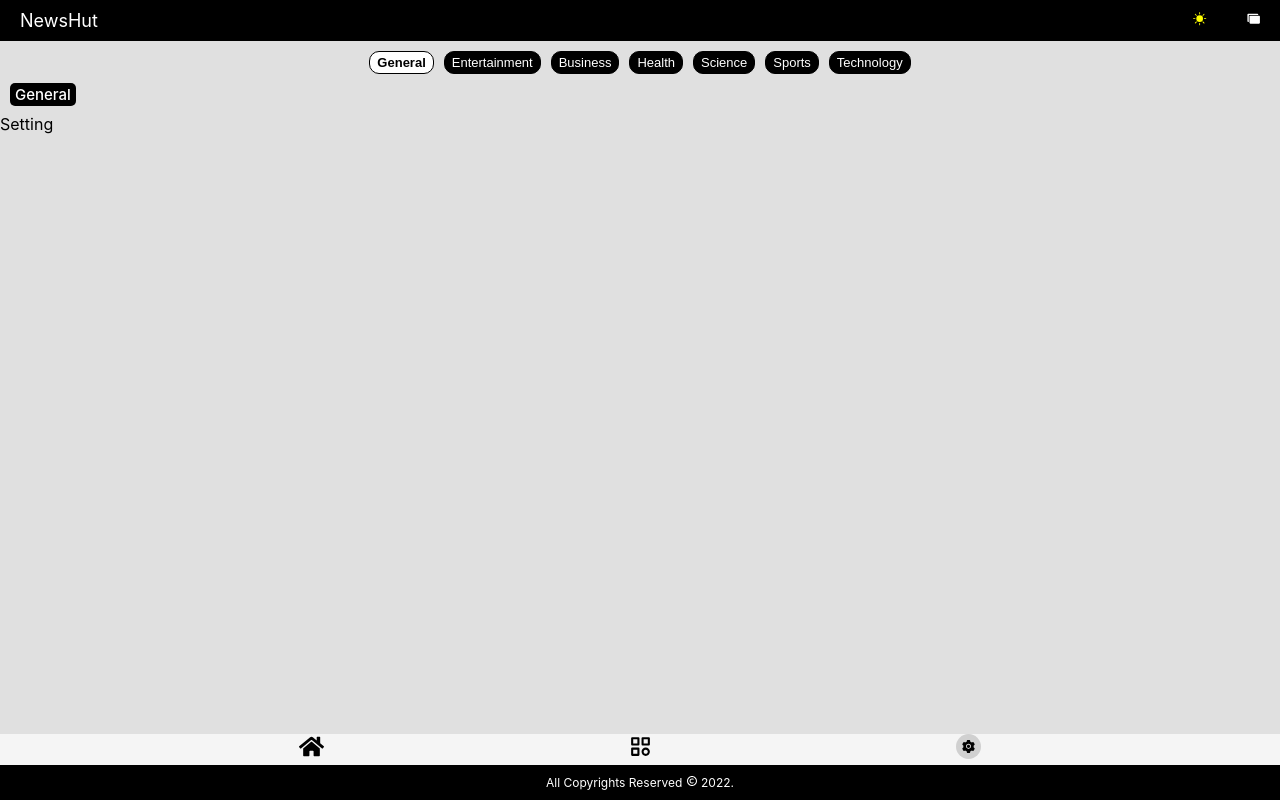
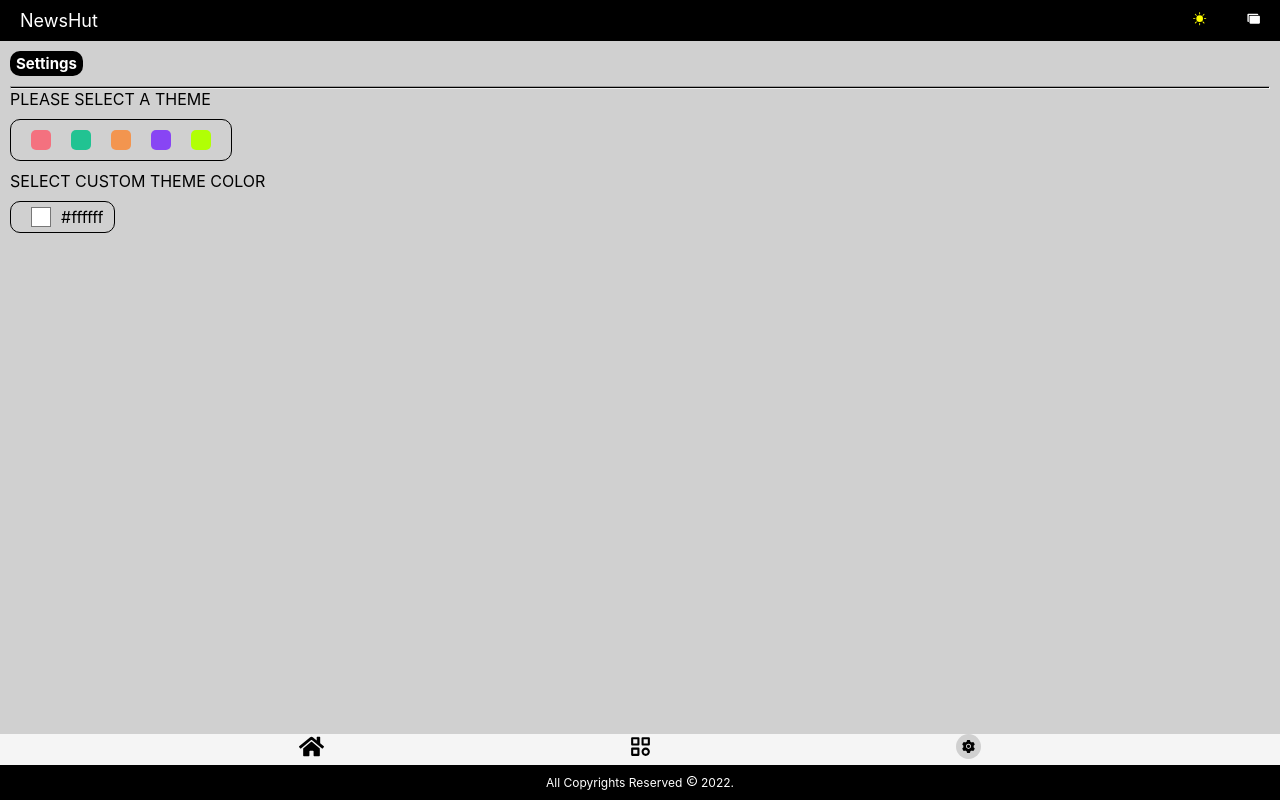
Before and after one commit to anandpothraj/newshut, a React (Create React App) app: page /settings in a window 1280 px wide. Built offline with nearby package versions, Linux system fonts and the light colour scheme.

Commit message:
Completed the home page and ui part

```diff
--- a/src/App.css
+++ b/src/App.css
@@ -174,7 +174,9 @@ body{
 }
 
 .cardNews{
+    margin: auto;
     display: flex;
+    width: 50%;
     height: inherit;
     flex-direction: column;
 }
@@ -216,6 +218,101 @@ body{
 }
 
 /* NewsContainer */
+
+
+/* Browse Categories */
+
+.browseCategories{
+    padding: 10px;
+}
+
+.heading{
+    font-size: 20px;
+    margin-bottom: 10px;
+}
+
+.browseHeading{
+    font-size: 15px;
+    margin: 10px 0px;
+}
+
+.categoriesSection{
+    display:flex;
+}
+
+.heading{
+    padding: 10px;
+}
+
+.settings{
+    padding: 10px;
+}
+
+.settingHeading{
+    font-size: 15px;
+    margin-bottom: 10px;
+    color: white;
+    display: inline-block;
+    padding: 3px 6px;
+    border-radius: 10px;
+
+}
+
+.primaryTheme{
+    margin: 10px 0px;
+    display: flex;
+    padding: 10px;
+    border-radius: 10px;
+    width: fit-content;
+}
+
+.color{
+    margin: 0px 10px;
+    width: 20px;
+    height: 20px;
+    border-radius: 5px;
+    cursor: pointer;
+}
+
+.customPicker{
+    margin-bottom: 10px;
+}
+
+.customPickerText{
+    margin-bottom: 10px;
+}
+
+.customPickerInfo{
+    width: fit-content;
+    padding:  5px 10px;
+    border-radius: 10px;
+    display: flex;
+}
+
+.customColorPicker{
+    margin: 0px 10px;
+    width: 20px;
+    height: 20px;
+    border: none;
+    outline: none;
+    background: none;
+    cursor: pointer;
+}
+
+.customSpan{
+    margin: auto;
+}
+
+.customColorPicker::-webkit-color-swatch-wrapper{
+    padding: 0;
+    border-radius: 5px;
+}
+
+
+
+
+
+/* Browse Categories */
 
 /* Footer */
 
@@ -261,6 +358,17 @@ body{
 
 
 
+
+
+@media screen and (max-width: 900px) {
+    .cardNews{
+        width: 70%;
+    }
+    .cardImgDiv{
+        height: 50%;
+    }
+}
+
 @media screen and (max-width: 750px) {
     .gridImgDiv{
         width: 40%;
@@ -296,6 +404,9 @@ body{
     .cardImgDiv{
         height: 40%;
     }
+    .cardNews{
+        width: 90%;
+    }
 }
 
 @media screen and (max-width: 300px) {
--- a/src/App.js
+++ b/src/App.js
@@ -8,14 +8,13 @@ import NewsContainer from './components/NewsContainer/NewsContainer';
 import Categories from './components/Categories/Categories';
 import Settings from './components/Settings/Setting';
 
-
 const App = () => {
 
   const { mode } = useContext(Theme);
 
   return (
     <Router>
-      <div className='app' style={(mode === "dark")?{backgroundColor:"#E0E0E0"}:{backgroundColor:"white"}}>
+      <div className='app' style={(mode === "dark")?{backgroundColor:"#D0D0D0"}:{backgroundColor:"white"}}>
         <Header/>
         <Routes>
           <Route path='/' element={<NewsContainer/>} exact/>
--- a/src/Context.js
+++ b/src/Context.js
@@ -6,12 +6,13 @@ const Context = ({children}) => {
 
     const existingMode = localStorage.getItem('mode');
     const existingView = localStorage.getItem('view');
+    const [ customTheme, setCustomTheme ] = useState("#ffffff");
     const [ currentCategory , setCurrentCategory ] = useState("General");
     const [ mode , setMode ] = useState(existingMode?existingMode:"dark");
     const [ view , setView ] = useState(existingView?existingView:"grid");
 
     return (
-        <Theme.Provider value={{mode , setMode, view, setView, currentCategory, setCurrentCategory }}>{children}</Theme.Provider>
+        <Theme.Provider value={{customTheme, setCustomTheme,mode , setMode, view, setView, currentCategory, setCurrentCategory}}>{children}</Theme.Provider>
     )
 }
 
--- a/src/components/Categories/Categories.js
+++ b/src/components/Categories/Categories.js
@@ -1,8 +1,78 @@
-import React from 'react'
+import React, { useState, useEffect, useContext } from 'react';
+import { Theme } from '../../Context';
+import { FaTheaterMasks, FaHeartbeat } from 'react-icons/fa';
+import { MdOutlineBusinessCenter, MdOutlineBiotech, MdSportsVolleyball } from 'react-icons/md';
+import { TbBrandMeta } from 'react-icons/tb';
+import { GiMaterialsScience } from 'react-icons/gi';
 
 const Categories = () => {
+
+  const [ css, setCss ] = useState("");
+  const { mode, customTheme } = useContext(Theme);
+
+  const category = [
+    {
+      name:"General",
+      logo:<GiMaterialsScience/>
+    },
+    {
+      name:"Entertainment",
+      logo:<FaTheaterMasks/>
+    },
+    {
+      name:"Business",
+      logo:<MdOutlineBusinessCenter/>
+    },
+    {
+      name:"Health",
+      logo:<FaHeartbeat/>
+    }
+    ,{
+      name:"Science",
+      logo:<MdOutlineBiotech/>
+    },
+    {
+      name:"Sports",
+      logo:<MdSportsVolleyball/>
+    },
+    {
+      name:"Technology",
+      logo:<TbBrandMeta/>
+    }
+  ]
+
+  useEffect(() => {
+
+    if(mode === "dark"){
+      setCss("black")
+    }
+    else{
+      setCss("rgb(0,123,255)")
+    }
+
+  }, [mode,customTheme])
+
   return (
-    <div>Categories</div>
+    <div className='browseCategories'>
+      <div className="heading">
+        <h3>Categories</h3>
+      </div>
+      <hr />
+      <h6 className='browseHeading'>Browse Categories</h6>
+      <hr />
+      <div className="categoriesSection">
+        <div className="categoriesDiv">
+          <div className="singleCategory">
+            {category.map((cat, index) => (
+              <>
+                <span key={index}>{cat.name}</span>
+                <span>{cat.logo}</span>
+              </>
+            ))}
+          </div>
+        </div>
+      </div>
+    </div>
   )
 }
 
--- a/src/components/Footer/Footer.js
+++ b/src/components/Footer/Footer.js
@@ -1,14 +1,26 @@
-import React, { useContext } from 'react';
+import React, { useState, useEffect, useContext } from 'react';
 import FooterNav from './FooterNav';
 import MainFooter from './MainFooter';
 import { Theme } from '../../Context';
 
 const Footer = () => {
 
-  const { mode } = useContext(Theme);
+  const [ css, setCss ] = useState("");
+  const { mode, customTheme } = useContext(Theme);
+
+  useEffect(() => {
+
+    if(mode === "dark"){
+      setCss("black")
+    }
+    else{
+      setCss("rgb(0,123,255)")
+    }
+
+  }, [mode,customTheme])
 
   return (
-    <div className='footer' style={(mode === "dark")?{backgroundColor:"black"}:{backgroundColor:"rgb(0,123,255)"}}>
+    <div className='footer' style={(customTheme !== "#ffffff")?{backgroundColor:customTheme}:{backgroundColor:css}}>
       <FooterNav/>
       <MainFooter/>
     </div>
--- a/src/components/Footer/FooterNav.js
+++ b/src/components/Footer/FooterNav.js
@@ -1,4 +1,4 @@
-import React, { useContext } from 'react';
+import React, { useState, useEffect, useContext } from 'react';
 import { AiFillSetting } from "react-icons/ai";
 import { FaHome } from "react-icons/fa";
 import { BiCategory } from "react-icons/bi";
@@ -7,19 +7,31 @@ import { Link, useLocation } from 'react-router-dom';
 
 const FooterNav = () => {
 
-  const { mode } = useContext(Theme);
+  const [ css, setCss ] = useState("");
+  const { mode, customTheme } = useContext(Theme);
   const location = useLocation();
+
+  useEffect(() => {
+
+    if(mode === "dark"){
+      setCss("black")
+    }
+    else{
+      setCss("rgb(0,123,255)")
+    }
+
+  }, [mode,customTheme])
 
   return (
     <div className='footerNav'>
       <Link to="/">
-        <span className="footerNavSpan"><FaHome  className={`footerLogo ${(location.pathname === "/")? "activeFooterLogo":""}`} style={(mode === "dark")?{color:"black"}:{color:"rgb(0,123,255)"}}/></span>
+        <span className="footerNavSpan"><FaHome  className={`footerLogo ${(location.pathname === "/")? "activeFooterLogo":""}`} style={(customTheme !== "#ffffff")?{color:customTheme}:{color:css}}/></span>
       </Link>
       <Link to="/categories">
-        <span className="footerNavSpan"><BiCategory className={`footerLogo ${(location.pathname === "/categories")? "activeFooterLogo":""}`} style={(mode === "dark")?{color:"black"}:{color:"rgb(0,123,255)"}}/></span>
+        <span className="footerNavSpan"><BiCategory className={`footerLogo ${(location.pathname === "/categories")? "activeFooterLogo":""}`} style={(customTheme !== "#ffffff")?{color:customTheme}:{color:css}}/></span>
       </Link>
       <Link to="/settings">
-        <span className="footerNavSpan"><AiFillSetting className={`footerLogo ${(location.pathname === "/settings")? "activeFooterLogo":""}`} style={(mode === "dark")?{color:"black"}:{color:"rgb(0,123,255)"}}/></span>
+        <span className="footerNavSpan"><AiFillSetting className={`footerLogo ${(location.pathname === "/settings")? "activeFooterLogo":""}`} style={(customTheme !== "#ffffff")?{color:customTheme}:{color:css}}/></span>
       </Link>
     </div>
   )
--- a/src/components/Header/Categories.js
+++ b/src/components/Header/Categories.js
@@ -1,24 +1,39 @@
+import React, { useState, useContext, useEffect } from 'react';
+import { useLocation } from 'react-router-dom';
 import { Theme } from '../../Context';
-import React, { useContext } from 'react';
 
 const Categories = () => {
 
-  const { mode, currentCategory, setCurrentCategory } = useContext(Theme);
+  const location = useLocation();
+  const [ css, setCss ] = useState("");
+  const { mode, currentCategory, setCurrentCategory, customTheme } = useContext(Theme);
 
   const setCategory = (e) => {
     setCurrentCategory(e.currentTarget.id)
   }
+
+  useEffect(() => {
+
+    if(mode === "dark"){
+      setCss("black")
+    }
+    else{
+      setCss("rgb(0,123,255)")
+    }
+
+  }, [mode,customTheme])
+
   return (
     <>
-        <div className='categories'>
+        <div className='categories' style={(location.pathname === "/")?{}:{display:"none"}}>
             <div className="wrapper">
-              <button id="General" className={`categoriesBtn ${("General" === currentCategory)? "activeCat":""}`} onClick={setCategory} style={(mode === "dark")?{backgroundColor:"black"}:{backgroundColor:"rgb(0,123,255)",border:"1px solid rgb(0,123,255)"}}>General</button>
-              <button id="Entertainment" className={`categoriesBtn ${("Entertainment" === currentCategory)? "activeCat":""}`} onClick={setCategory} style={(mode === "dark")?{backgroundColor:"black"}:{backgroundColor:"rgb(0,123,255)",border:"1px solid rgb(0,123,255)"}}>Entertainment</button>
-              <button id="Business" className={`categoriesBtn ${("Business" === currentCategory)? "activeCat":""}`} onClick={setCategory} style={(mode === "dark")?{backgroundColor:"black"}:{backgroundColor:"rgb(0,123,255)",border:"1px solid rgb(0,123,255)"}}>Business</button>
-              <button id="Health" className={`categoriesBtn ${("Health" === currentCategory)? "activeCat":""}`} onClick={setCategory} style={(mode === "dark")?{backgroundColor:"black"}:{backgroundColor:"rgb(0,123,255)",border:"1px solid rgb(0,123,255)"}}>Health</button>
-              <button id="Science" className={`categoriesBtn ${("Science" === currentCategory)? "activeCat":""}`} onClick={setCategory} style={(mode === "dark")?{backgroundColor:"black"}:{backgroundColor:"rgb(0,123,255)",border:"1px solid rgb(0,123,255)"}}>Science</button>
-              <button id="Sports" className={`categoriesBtn ${("Sports" === currentCategory)? "activeCat":""}`} onClick={setCategory} style={(mode === "dark")?{backgroundColor:"black"}:{backgroundColor:"rgb(0,123,255)",border:"1px solid rgb(0,123,255)"}}>Sports</button>
-              <button id="Technology" className={`categoriesBtn ${("Technology" === currentCategory)? "activeCat":""}`} onClick={setCategory} style={(mode === "dark")?{backgroundColor:"black"}:{backgroundColor:"rgb(0,123,255)",border:"1px solid rgb(0,123,255)"}}>Technology</button>
+              <button id="General" className={`categoriesBtn ${("General" === currentCategory)? "activeCat":""}`} onClick={setCategory} style={(customTheme !== "#ffffff")?{backgroundColor:customTheme}:{backgroundColor:css}}>General</button>
+              <button id="Entertainment" className={`categoriesBtn ${("Entertainment" === currentCategory)? "activeCat":""}`} onClick={setCategory} style={(customTheme !== "#ffffff")?{backgroundColor:customTheme}:{backgroundColor:css}}>Entertainment</button>
+              <button id="Business" className={`categoriesBtn ${("Business" === currentCategory)? "activeCat":""}`} onClick={setCategory} style={(customTheme !== "#ffffff")?{backgroundColor:customTheme}:{backgroundColor:css}}>Business</button>
+              <button id="Health" className={`categoriesBtn ${("Health" === currentCategory)? "activeCat":""}`} onClick={setCategory} style={(customTheme !== "#ffffff")?{backgroundColor:customTheme}:{backgroundColor:css}}>Health</button>
+              <button id="Science" className={`categoriesBtn ${("Science" === currentCategory)? "activeCat":""}`} onClick={setCategory} style={(customTheme !== "#ffffff")?{backgroundColor:customTheme}:{backgroundColor:css}}>Science</button>
+              <button id="Sports" className={`categoriesBtn ${("Sports" === currentCategory)? "activeCat":""}`} onClick={setCategory} style={(customTheme !== "#ffffff")?{backgroundColor:customTheme}:{backgroundColor:css}}>Sports</button>
+              <button id="Technology" className={`categoriesBtn ${("Technology" === currentCategory)? "activeCat":""}`} onClick={setCategory} style={(customTheme !== "#ffffff")?{backgroundColor:customTheme}:{backgroundColor:css}}>Technology</button>
             </div>
          </div>
     </>
--- a/src/components/Header/CurrentCategory.js
+++ b/src/components/Header/CurrentCategory.js
@@ -1,13 +1,27 @@
-import React, { useContext } from 'react';
+import React, {useState, useEffect, useContext } from 'react';
 import { Theme } from '../../Context';
+import { useLocation } from 'react-router-dom';
 
 const CurrentCategory = () => {
 
-  const { mode, currentCategory } = useContext(Theme);
+  const location = useLocation();
+  const [ css, setCss ] = useState("");
+  const { mode, currentCategory, customTheme } = useContext(Theme);
+
+  useEffect(() => {
+
+    if(mode === "dark"){
+      setCss("black")
+    }
+    else{
+      setCss("rgb(0,123,255)")
+    }
+
+  }, [mode,customTheme])
 
   return (
-    <div className='currentCategory' >
-        <span className="currentCategorySpan" style={(mode === "dark")?{backgroundColor:"black"}:{backgroundColor:"rgb(0,123,255)"}}>{currentCategory}</span>
+    <div className='currentCategory' style={(location.pathname === "/")?{}:{display:"none"}}>
+        <span className="currentCategorySpan" style={(customTheme !== "#ffffff")?{backgroundColor:customTheme}:{backgroundColor:css}}>{currentCategory}</span>
     </div>
   )
 }
--- a/src/components/Header/Navbar.js
+++ b/src/components/Header/Navbar.js
@@ -1,6 +1,6 @@
 import { Theme } from '../../Context';
 import { Link } from "react-router-dom";
-import React, { useContext } from 'react';
+import React, { useState, useContext, useEffect } from 'react';
 import { IoIosPhotos } from "react-icons/io";
 import { BsFillSunFill } from "react-icons/bs";
 import { BsFillMoonStarsFill } from "react-icons/bs";
@@ -8,24 +8,36 @@ import { MdOutlineHorizontalSplit } from "react-icons/md";
 
 const Navbar = () => {
 
-  const { mode, setMode, view, setView } = useContext(Theme);
+  const [ css, setCss ] = useState("");
+  const { mode, setMode, view, setView, customTheme } = useContext(Theme);
+
+  useEffect(() => {
+
+    if(mode === "dark"){
+      setCss("black")
+    }
+    else{
+      setCss("rgb(0,123,255)")
+    }
+
+  }, [mode,customTheme])
 
   return (
-    <div className='header' style={(mode === "dark")?{backgroundColor:"black"}:{backgroundColor:"rgb(0,123,255)"}}>
+    <div className='header' style={(customTheme !== "#ffffff")?{backgroundColor:customTheme}:{backgroundColor:css}}>
       <div className="logo">
         <Link to="/" style={{textDecoration:"none"}}>
           <span className='logoSpan'>NewsHut</span>
         </Link>
       </div>
       <div className="other">
-        <button className='otherBtn' style={(mode === "dark")?{backgroundColor:"black"}:{backgroundColor:"rgb(0,123,255)"}}>
+        <button className='otherBtn' style={(customTheme !== "#ffffff")?{backgroundColor:customTheme}:{backgroundColor:css}}>
           {(mode === 'dark')?
             <BsFillSunFill onClick={()=>{setMode("primary");localStorage.setItem("mode","primary")}} style={{color:"yellow"}}/>
             :
             <BsFillMoonStarsFill onClick={()=>{setMode("dark");localStorage.setItem("mode","dark")}} style={{color:"white"}}/>
           }
         </button>
-        <button className='otherBtn' style={(mode === "dark")?{backgroundColor:"black"}:{backgroundColor:"rgb(0,123,255)"}}>
+        <button className='otherBtn' style={(customTheme !== "#ffffff")?{backgroundColor:customTheme}:{backgroundColor:css}}>
           {(view === "grid")?
             <IoIosPhotos onClick={()=>{setView("card");localStorage.setItem("view","card")}} style={{color:"white"}}/>
             :
--- a/src/components/NewsContainer/CardContainer/CardNews.js
+++ b/src/components/NewsContainer/CardContainer/CardNews.js
@@ -1,30 +1,42 @@
-import React, { useContext } from 'react';
+import React, { useState, useEffect, useContext } from 'react';
 import { Theme } from '../../../Context';
 
 const CardNews = () => {
 
-  const { mode } = useContext(Theme);
+  const [ css, setCss ] = useState("");
+  const { mode, customTheme } = useContext(Theme);
+
+  useEffect(() => {
+
+    if(mode === "dark"){
+      setCss("black")
+    }
+    else{
+      setCss("rgb(0,123,255)")
+    }
+
+  }, [mode,customTheme])
 
   return (
     <>
       <div className="cardNews">
-        <div className="card" style={(mode === "dark")?{borderColor:"black"}:{borderColor:"rgb(0,123,255)"}}>
-          <div className="cardImgDiv" style={(mode === "dark")?{backgroundColor:"black"}:{backgroundColor:"rgb(0,123,255)"}}>
+        <div className="card" style={(customTheme !== "#ffffff")?{border:`1px solid ${customTheme}`}:{border:`1px solid ${css}`}}>
+          <div className="cardImgDiv" style={(customTheme !== "#ffffff")?{backgroundColor:customTheme}:{backgroundColor:css}}>
           </div>
           <div className="cardBody">
-            <h5 className="cardTitle">Lorem ipsum dolor sit amet consectetur adipisicing elit. Architecto repellat.</h5>
+            <h5 className="cardTitle" style={(customTheme !== "#ffffff")?{color:customTheme}:{color:css}}>Lorem ipsum dolor sit amet consectetur adipisicing elit. Architecto repellat.</h5>
             <p className="cardDesc">
               Lorem ipsum dolor, sit amet consectetur adipisicing elit. Nihil, maiores voluptas
               iste illo facere laudantium eos atque voluptatum sit repellendus dolor vitae, quia eveniet ut, quos
               voluptatem quaerat accusantium? Id unde aperiam porro voluptate possimus quibusdam nisi dolor ducimus.
             </p>
-            <button className='readMoreBtn' style={(mode === "dark")?{backgroundColor:"black"}:{backgroundColor:"rgb(0,123,255)"}}>Read More.</button>
+            <button className='readMoreBtn' style={(customTheme !== "#ffffff")?{backgroundColor:customTheme}:{backgroundColor:css}}>Read More.</button>
           </div>
         </div>
         <div className="btnDiv">
           <div className="navigationBtnDiv">
-            <button className='navigationBtn' style={(mode === "dark")?{backgroundColor:"black"}:{backgroundColor:"rgb(0,123,255)"}}>Previous</button>
-            <button className='navigationBtn' style={(mode === "dark")?{backgroundColor:"black"}:{backgroundColor:"rgb(0,123,255)"}}>Next</button>
+            <button className='navigationBtn' style={(customTheme !== "#ffffff")?{backgroundColor:customTheme}:{backgroundColor:css}}>Previous</button>
+            <button className='navigationBtn' style={(customTheme !== "#ffffff")?{backgroundColor:customTheme}:{backgroundColor:css}}>Next</button>
           </div>
         </div>
     </div>
--- a/src/components/NewsContainer/GridContainer/SingleGridNews.js
+++ b/src/components/NewsContainer/GridContainer/SingleGridNews.js
@@ -1,21 +1,33 @@
-import React, { useContext } from 'react';
+import React, { useState, useEffect, useContext } from 'react';
 import { Theme } from '../../../Context';
 
 const SingleGridNews = () => {
 
-  const { mode } = useContext(Theme);
+  const [ css, setCss ] = useState("");
+  const { mode, customTheme } = useContext(Theme);
+
+  useEffect(() => {
+
+    if(mode === "dark"){
+      setCss("black")
+    }
+    else{
+      setCss("rgb(0,123,255)")
+    }
+
+  }, [mode,customTheme])
 
   return (
-    <div className='singleGridNews' style={(mode === "dark")?{border:"1px solid black"}:{border:"1px solid rgb(0,123,255)"}}>
-        <div className="gridImgDiv" style={(mode === "dark")?{backgroundColor:"black"}:{backgroundColor:"rgb(0,123,255)"}}>
+    <div className='singleGridNews' style={(customTheme !== "#ffffff")?{border:`1px solid ${customTheme}`}:{border:`1px solid ${css}`}}>
+        <div className="gridImgDiv" style={(customTheme !== "#ffffff")?{backgroundColor:customTheme}:{backgroundColor:css}}>
         </div>
         <div className="gridInfoDiv">
-            <h5 className='title'>Lorem ipsum dolor sit amet consectetur adipisicing elit. Architecto repellat.</h5>
+            <h5 className='title' style={(customTheme !== "#ffffff")?{color:customTheme}:{color:css}}>Lorem ipsum dolor sit amet consectetur adipisicing elit. Architecto repellat.</h5>
             <p className="desc">Lorem ipsum dolor, sit amet consectetur adipisicing elit. Nihil, maiores voluptas
                 iste illo facere laudantium eos atque voluptatum sit repellendus dolor vitae, quia eveniet ut, quos
                 voluptatem quaerat accusantium? Id unde aperiam porro voluptate possimus quibusdam nisi dolor ducimus.
             </p>
-            <button className='readMoreBtn' style={(mode === "dark")?{backgroundColor:"black",border:"1px solid black"}:{backgroundColor:"rgb(0,123,255)",border:"1px solid rgb(0,123,255)"}}>Read more</button>
+            <button className='readMoreBtn' style={(customTheme !== "#ffffff")?{backgroundColor:customTheme,border:`1px solid ${customTheme}`}:{backgroundColor:css,border:`1px solid ${css}`}}>Read more</button>
         </div>
     </div>
   )
--- a/src/components/Settings/Setting.js
+++ b/src/components/Settings/Setting.js
@@ -1,9 +1,51 @@
-import React from 'react'
+import React, { useState, useEffect, useContext } from 'react';
+import { Theme } from '../../Context';
 
 const Setting = () => {
+
+  const [ css, setCss ] = useState("");
+  const { mode,customTheme, setCustomTheme } = useContext(Theme);
+
+  const primaryColors = [
+    "#f4717f",
+    "#21c392",
+    "#f3954f",
+    "#8845f4",
+    "#b1ff05",
+  ];
+
+
+  useEffect(() => {
+
+    if(mode === "dark"){
+      setCss("black")
+    }
+    else{
+      setCss("rgb(0,123,255)")
+    }
+
+  }, [mode,customTheme])
+
   return (
-    <div>Setting</div>
+    <div className='settings'>
+      <h6 className='settingHeading' style={(customTheme !== "#ffffff")?{backgroundColor:customTheme}:{backgroundColor:css}}>Settings</h6>
+      <hr style={(customTheme !== "#ffffff")?{backgroundColor:customTheme,height:"3px"}:{backgroundColor:css,height:"3px"}}/>
+      <div className="selectTheme">
+        <p>PLEASE SELECT A THEME</p>
+        <div className="primaryTheme" style={(customTheme !== "#ffffff")?{border:`1px solid ${customTheme}`}:{border:`1px solid ${css}`}}>
+          {primaryColors.map((color, index) => (
+              <div style={{backgroundColor:color}} className="color" key={index} onClick={()=>{setCustomTheme(color)}}/>
+          ))}
+        </div>
+      </div>
+      <div className="customPicker">
+        <p className='customPickerText'>SELECT CUSTOM THEME COLOR</p>
+        <div className="customPickerInfo" style={(customTheme !== "#ffffff")?{border:`1px solid ${customTheme}`}:{border:`1px solid ${css}`}}>
+          <input className='customColorPicker' type="color" value={customTheme} onChange={(e)=>{setCustomTheme(e.target.value)}}/><span className='customSpan'>{customTheme}</span>
+        </div>
+      </div>
+    </div>
   )
 }
 
-export default Setting
+export default Setting;
```
